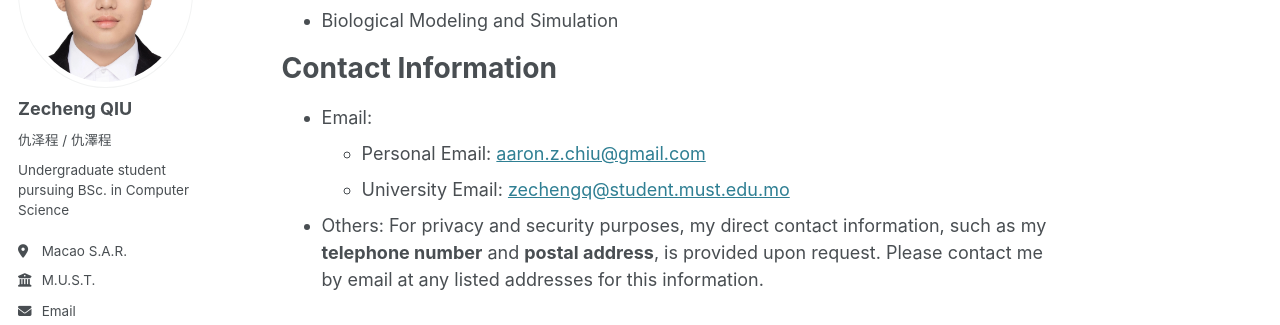
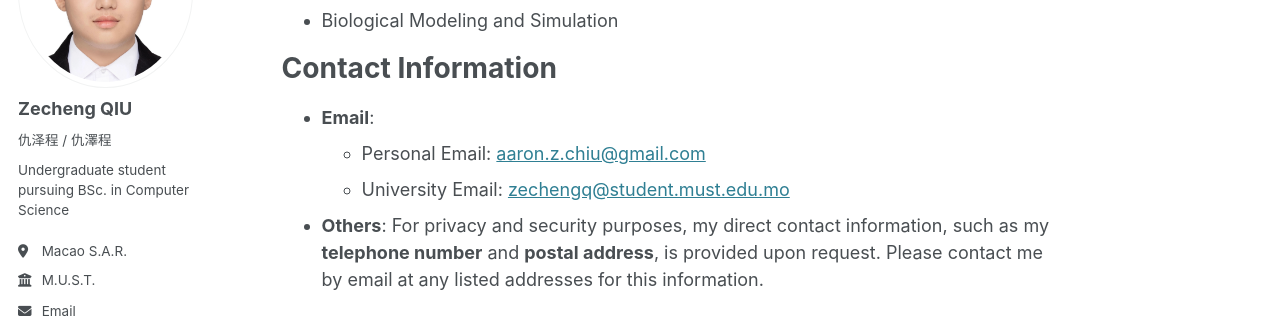
Before and after one commit to aaron-z-chiu/aaron-z-chiu.github.io, a Jekyll site: the page built from _pages/about.md, in a window 1280 px wide and 900 px high, scrolled down 518 px. Shown: the part 209-534 px from the top of the window. Built offline with Jekyll 4.4.1, drawn with Linux system fonts in a browser that asks for light colours; some web fonts are replaced.

```diff
--- a/_pages/about.md
+++ b/_pages/about.md
@@ -31,7 +31,7 @@ Computational Science and Engineering
 Contact Information
 ======
 
-* Email:
+* **Email**:
   * Personal Email: [aaron.z.chiu@gmail.com](aaron.z.chiu@gmail.com)
   * University Email: [zechengq@student.must.edu.mo](zechengq@student.must.edu.mo)
-* Others: For privacy and security purposes, my direct contact information, such as my **telephone number** and **postal address**, is provided upon request. Please contact me by email at any listed addresses for this information.
+* **Others**: For privacy and security purposes, my direct contact information, such as my **telephone number** and **postal address**, is provided upon request. Please contact me by email at any listed addresses for this information.
```
